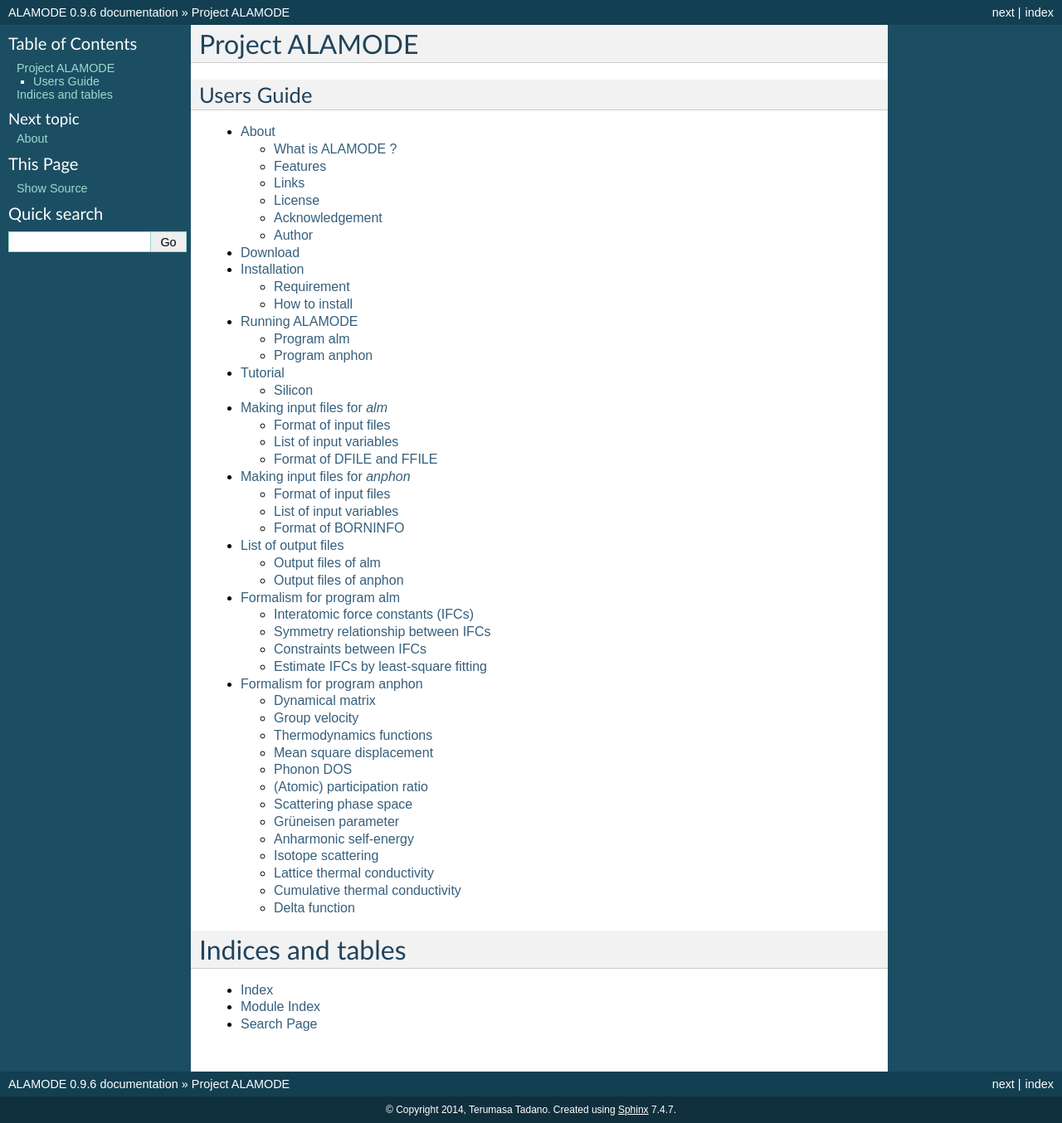
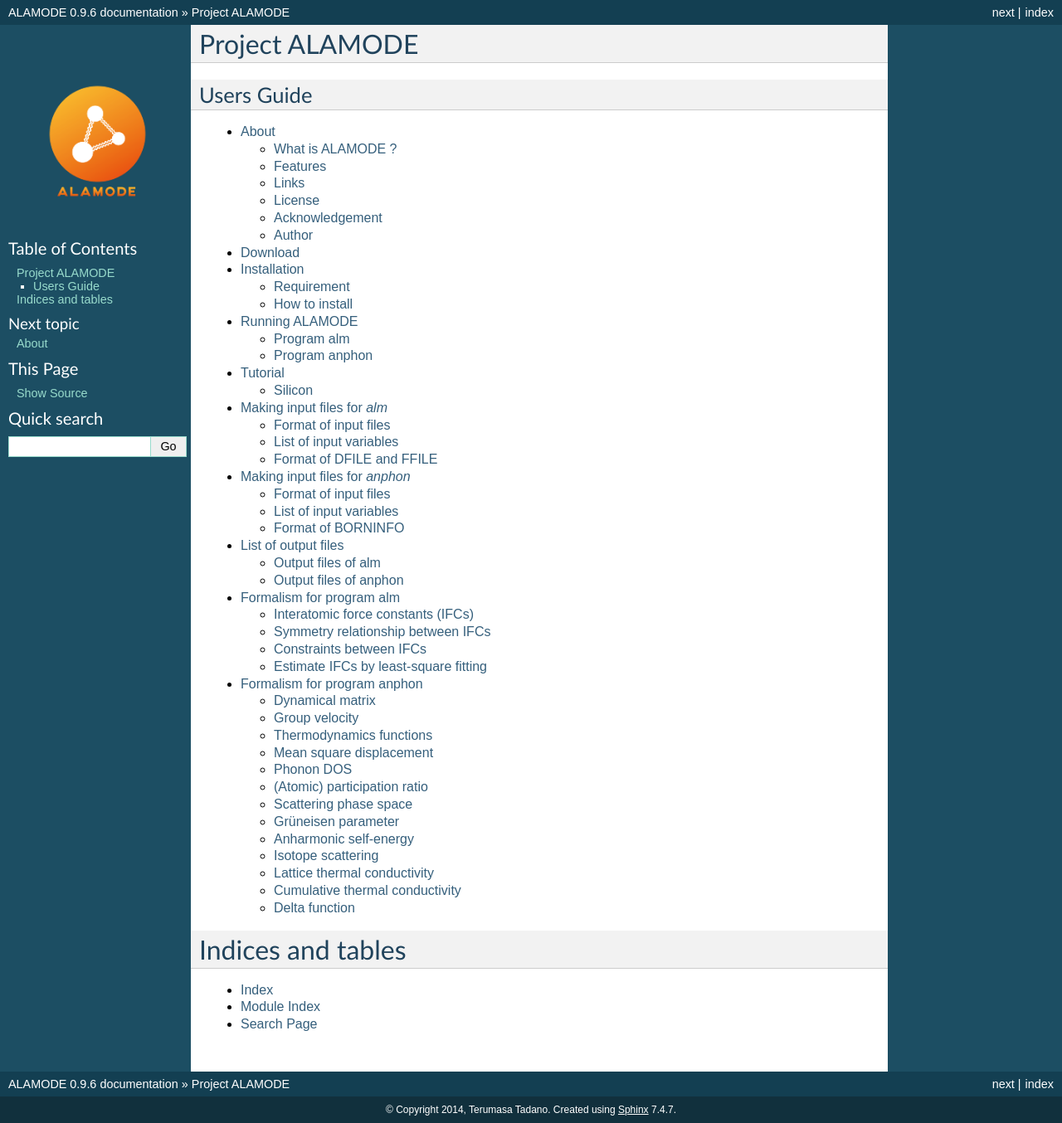
Before and after one commit to ttadano/alamode, a Sphinx documentation site: the page built from docs/source/index.rst, in a window 1280 px wide. Shown: the whole page at 83% size. Built offline with Sphinx 7.4.7, drawn with Linux system fonts in a browser that asks for light colours.

Commit message:
Added alamode logo

```diff
--- a/docs/source/conf.py
+++ b/docs/source/conf.py
@@ -126,7 +126,7 @@
 
 # The name of an image file (relative to this directory) to place at the top
 # of the sidebar.
-#html_logo = None
+html_logo = '../img/alamode.png'
 
 # The name of an image file (within the static path) to use as favicon of the
 # docs.  This file should be a Windows icon file (.ico) being 16x16 or 32x32
```
Also changed, not shown: docs/img/alamode.png (added).
